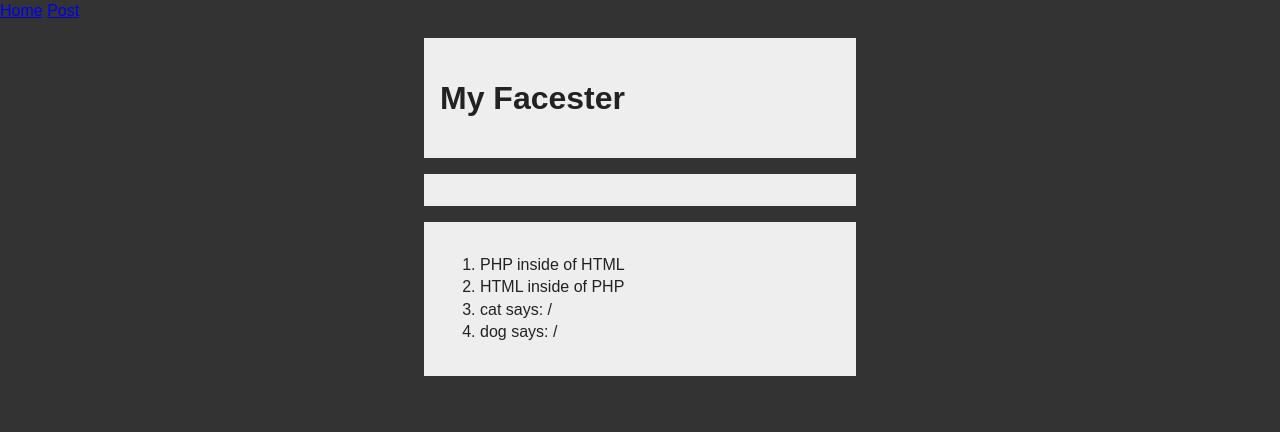
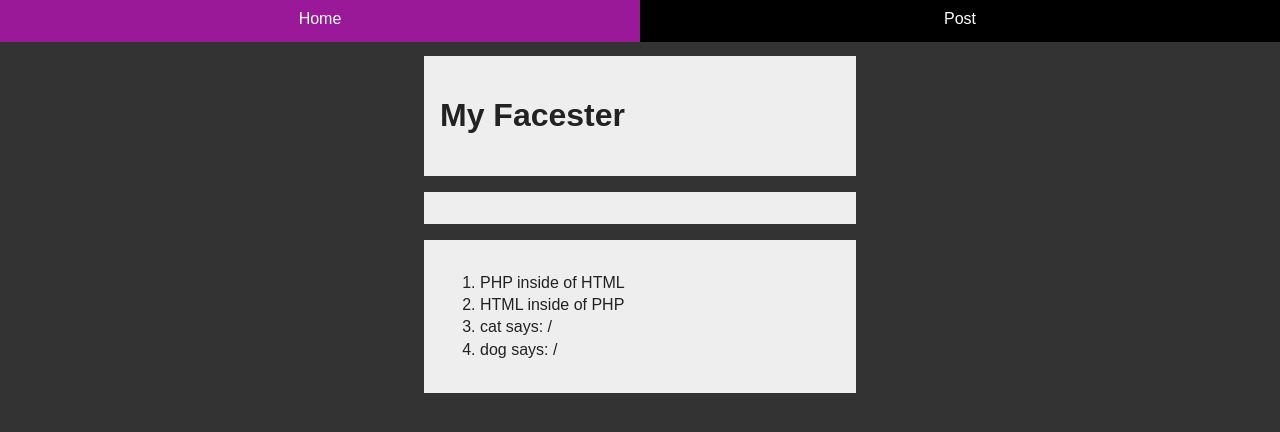
Before and after one commit to xmatthewx/web3, a PHP site: page / in a window 1280 px wide. Shown: the top 432 px of the page. Run offline with PHP 8.4, Linux system fonts and the light colour scheme; some libraries are stand-ins or nearby versions.

Commit message:
adding nav style

```diff
--- a/localstorage/css/main.css
+++ b/localstorage/css/main.css
@@ -1,5 +1,36 @@
 
+/**
+ * nav
+ */
 
+body {
+    /* bump down other content that fall behind the nav with position:fixed */
+    padding-top:2.5em;
+}
+
+header nav {
+    position:fixed;
+    top:0; left:0; right:0;
+}
+
+header nav a {
+    float:left;
+    width:40%;
+    padding:.5em 5%;
+    color:white;
+    background:black;
+    text-align:center;
+    text-decoration:none;
+    border-bottom:4px solid transparent;
+}
+
+header nav a:hover {
+    background:rgba(255,0,255,0.5)
+}
+
+header nav a.active {
+    border-color:rgba(255,0,255,0.5)
+}
 
 /**
  * form
```
